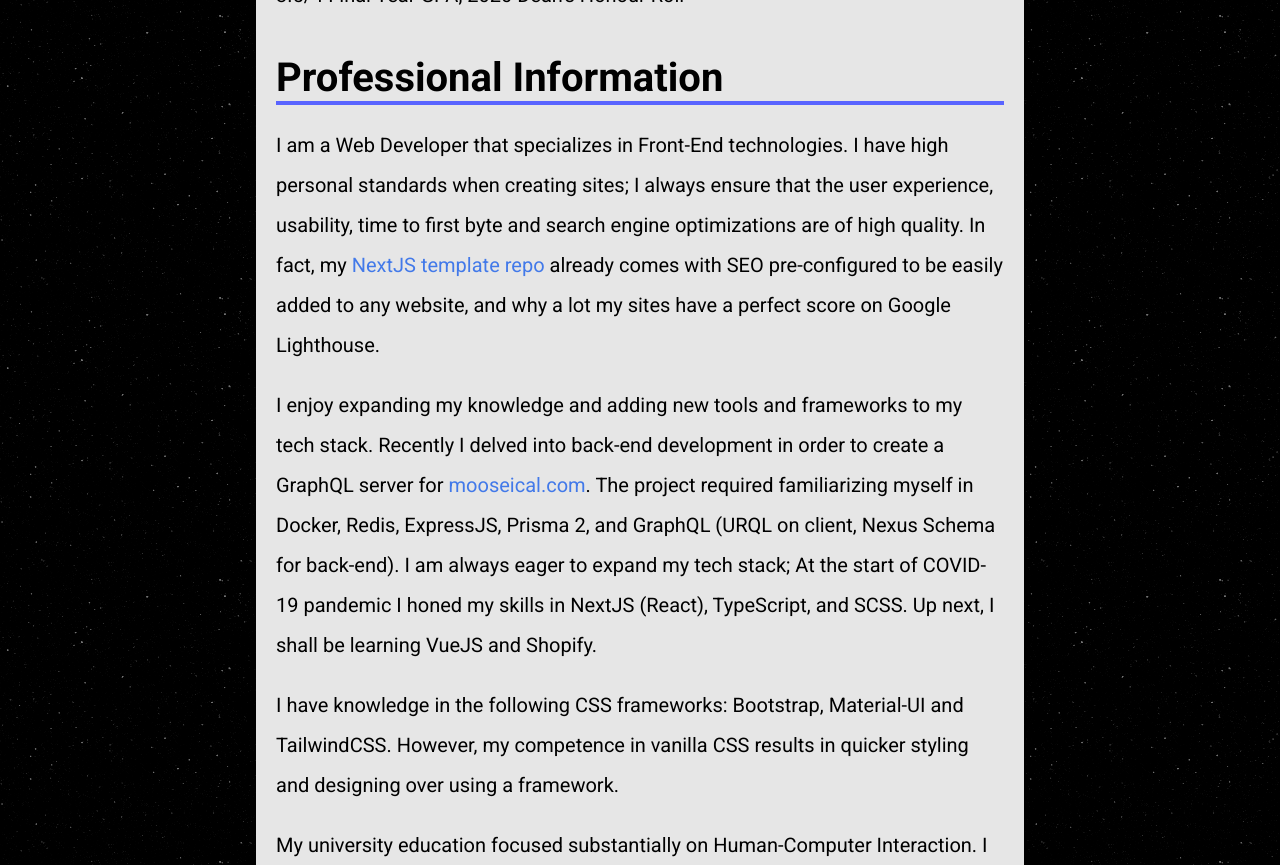
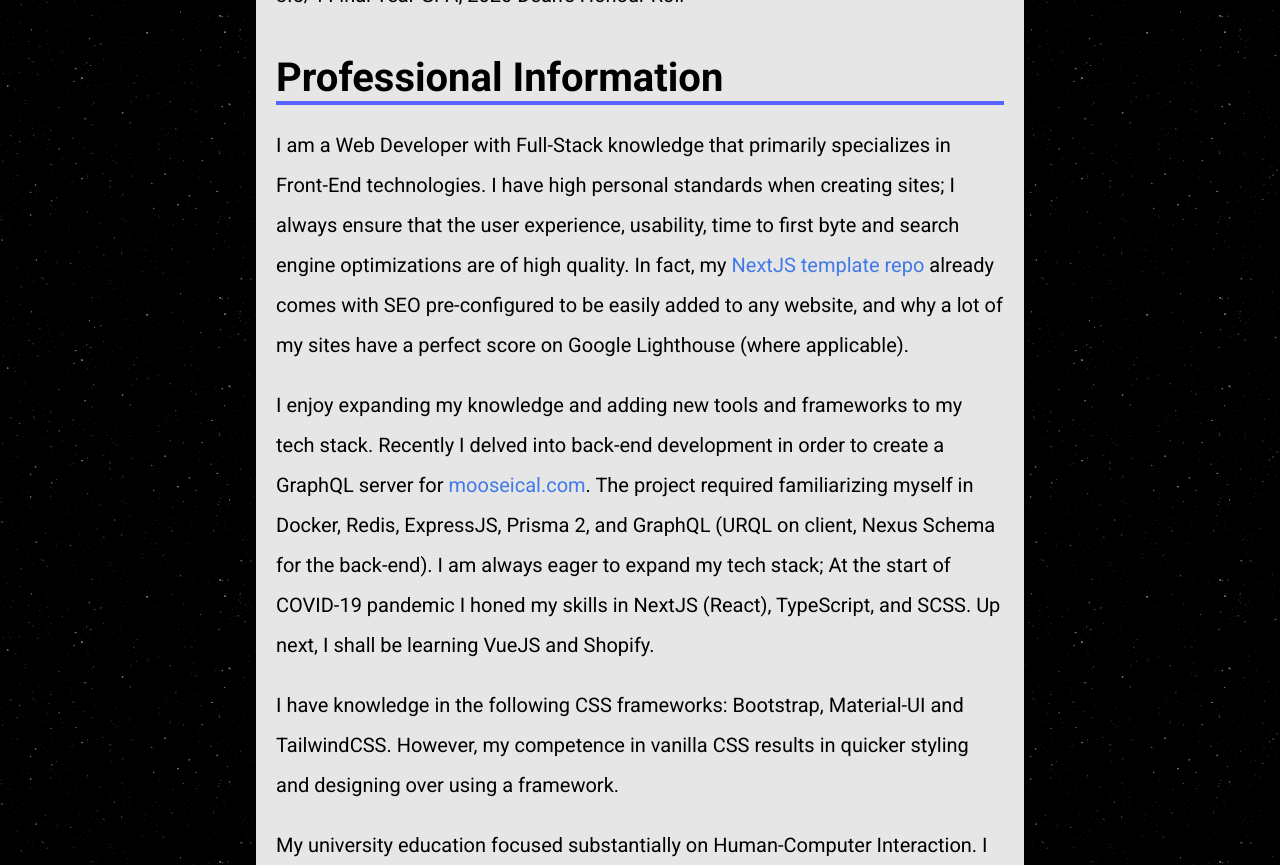
Before and after one commit to 100BC/C-V, a Next.js app: page /info in a window 1280 px wide. Shown: the part 380-1245 px from the top of the page. Built offline with nearby package versions, Linux system fonts and the light colour scheme.

Commit message:
Update text

```diff
--- a/pages/info.tsx
+++ b/pages/info.tsx
@@ -19,14 +19,15 @@
       <section className={styles.section}>
         <h2>Professional Information</h2>
         <p>
-          I am a Web Developer that specializes in Front-End technologies. I have high personal
-          standards when creating sites; I always ensure that the user experience, usability, time
-          to first byte and search engine optimizations are of high quality. In fact, my{' '}
+          I am a Web Developer with Full-Stack knowledge that primarily specializes in Front-End
+          technologies. I have high personal standards when creating sites; I always ensure that the
+          user experience, usability, time to first byte and search engine optimizations are of high
+          quality. In fact, my{' '}
           <Link href="https://github.com/100BC/nextjs-template">
             <a>NextJS template repo</a>
           </Link>{' '}
-          already comes with SEO pre-configured to be easily added to any website, and why a lot my
-          sites have a perfect score on Google Lighthouse.
+          already comes with SEO pre-configured to be easily added to any website, and why a lot of
+          my sites have a perfect score on Google Lighthouse (where applicable).
         </p>
         <p>
           I enjoy expanding my knowledge and adding new tools and frameworks to my tech stack.
@@ -35,9 +36,9 @@
             <a>mooseical.com</a>
           </Link>
           . The project required familiarizing myself in Docker, Redis, ExpressJS, Prisma 2, and
-          GraphQL (URQL on client, Nexus Schema for back-end). I am always eager to expand my tech
-          stack; At the start of COVID-19 pandemic I honed my skills in NextJS (React), TypeScript,
-          and SCSS. Up next, I shall be learning VueJS and Shopify.
+          GraphQL (URQL on client, Nexus Schema for the back-end). I am always eager to expand my
+          tech stack; At the start of COVID-19 pandemic I honed my skills in NextJS (React),
+          TypeScript, and SCSS. Up next, I shall be learning VueJS and Shopify.
         </p>
         <p>
           I have knowledge in the following CSS frameworks: Bootstrap, Material-UI and TailwindCSS.
```
